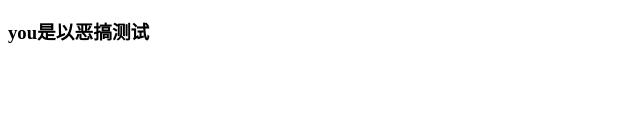
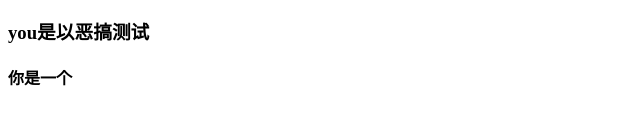
Before and after one commit to liuHappya/test2, a plain HTML site: page index.html in a window 1280 px wide. Shown: the part 127-252 px from the top of the page, 0-640 px from the left. Drawn offline with Linux system fonts and the light colour scheme.

Commit message:
你是一个

```diff
--- a/index.html
+++ b/index.html
@@ -10,5 +10,6 @@
     <h1>哈哈哈</h1>
     <h2>这是一个测试</h2>
     <h3>you是以恶搞测试</h3>
+    <h4>你是一个</h4>
   </body>
 </html>
```
